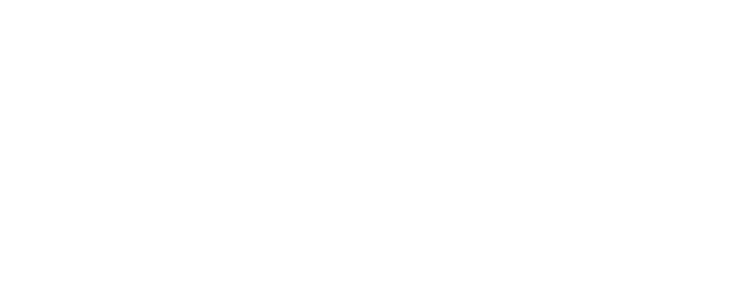
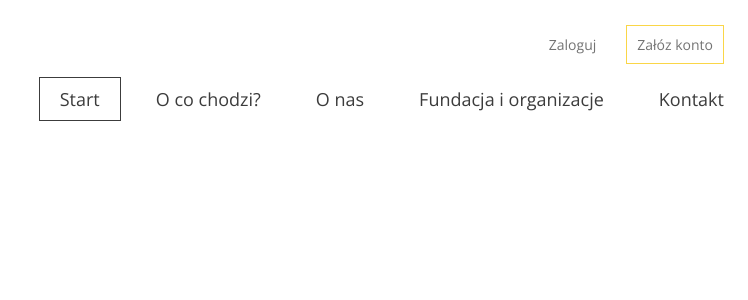
Before and after one commit to Anna-Bartkowiak/Centrum-fotowoltaika, a React (Create React App) app: page / in a window 1280 px wide. Shown: the top 300 px of the page, without its empty margins (532-1280 px from the left). Built offline with nearby package versions, Linux system fonts and the light colour scheme.

Commit message:
Styling  HomeNav, Router, React-Scroll

```diff
--- a/src/App.js
+++ b/src/App.js
@@ -5,21 +5,21 @@
 // import Register from './components/Register';
 import NotFound from './components/NotFound';
 import {
-  BrowserRouter,
+  BrowserRouter as Router,
   Switch,
   Route
 } from 'react-router-dom';
 
 export const App = () => {
   return (
-    <BrowserRouter>
+    <Router>
       <Switch>
-        <Route exact path=" /" component={Home}></Route>
+        <Route exact path="/" component={Home}></Route>
         {/* <Route path=" /login" component={Login}></Route>
         <Route path=" /register" component={Register}></Route> */}
         <Route component={NotFound}></Route>
       </Switch>
-    </BrowserRouter>
+    </Router>
   );
 }
 
--- a/src/components/HomeAboutUs.js
+++ b/src/components/HomeAboutUs.js
@@ -2,7 +2,7 @@
 
 export const HomeAboutUs = () => {
     return (
-        <div>
+        <div id='aboutUs'>
 
         </div>
     )
--- a/src/components/HomeContact.js
+++ b/src/components/HomeContact.js
@@ -3,9 +3,9 @@
 
 export const HomeContact = () => {
     return (
-        <>
+        <div id='contact'>
             {/* <Link to="/">Home</Link> */}
-        </>
+        </div>
     )
 }
 
--- a/src/components/HomeHeader.js
+++ b/src/components/HomeHeader.js
@@ -1,4 +1,4 @@
-import React from 'react'
+import React from 'react';
 
 export const HomeHeader = () => {
     return (
--- a/src/components/HomeHelpFundations.js
+++ b/src/components/HomeHelpFundations.js
@@ -2,7 +2,7 @@
 
 export const HomeHelpFundations = () => {
     return (
-        <div>
+        <div id='fund'>
 
         </div>
     )
--- a/src/components/HomeNav.js
+++ b/src/components/HomeNav.js
@@ -1,20 +1,82 @@
 import React from 'react';
+import { Link as LinkR } from 'react-router-dom';
+import { Link as NavLink } from 'react-scroll';
 
 export const HomeNav = () => {
     return (
         <nav className='nav'>
-            <div className='nav__buttons'>
-                <btn className='nav__btnLink'>Zaloguj</btn>
-                <btn className='nav__btnLink'>Załó konto</btn>
+            <div className='nav__navbarContainer'>
+                <div className='nav__buttons'>
+                    <div className='nav__btn'>
+                        <LinkR to="/login" className='nav__btnLinks'>Zaloguj</LinkR>
+                    </div>
+                    <div className='nav__btn'>
+                        <LinkR to="/register" className='nav__btnLinks nav__btnLinks--active'>Załóz konto</LinkR>
+                    </div>
+                </div>
+                <ul className='nav__menu'>
+                    <li className='nav__item'>
+                        <NavLink
+                            to="/"
+                            className='nav__links active'
+                            smooth={true}
+                            duration={500}
+                            spy={true}
+                            exact='true'
+                            offset={-80}>
+                            Start
+                        </NavLink>
+                    </li>
+                    <li className='nav__item'>
+                        <NavLink
+                            to='what'
+                            className='nav__links'
+                            smooth={true}
+                            duration={500}
+                            spy={true}
+                            exact='true'
+                            offset={-80}>
+                            O co chodzi?
+                        </NavLink>
+                    </li>
+                    <li className='nav__item'>
+                        <NavLink
+                            to='aboutUs'
+                            className='nav__links'
+                            smooth={true}
+                            duration={500}
+                            spy={true}
+                            exact='true'
+                            offset={-80}>
+                            O nas
+                        </NavLink>
+                    </li>
+                    <li className='nav__item'>
+                        <NavLink
+                            to='fund'
+                            className='nav__links'
+                            smooth={true}
+                            duration={500}
+                            spy={true}
+                            exact='true'
+                            offset={-80}>
+                            Fundacja i organizacje
+                        </NavLink>
+                    </li>
+                    <li className='nav__item'>
+                        <NavLink
+                            to='contact'
+                            className='nav__links'
+                            smooth={true}
+                            duration={500}
+                            spy={true}
+                            exact='true'
+                            offset={-80}>
+                            Kontakt
+                        </NavLink>
+                    </li>
+                </ul>
             </div>
-            <ul className='nav__list'>
-                <li className='nav__item'>Start</li>
-                <li className='nav__item'>O co chodzi?</li>
-                <li className='nav__item'>O nas</li>
-                <li className='nav__item'>Fundacja i organizacje</li>
-                <li className='nav__item'>Kontakt</li>
-            </ul>
-
         </nav>
     );
 };
--- a/src/components/HomeSimpleSteps.js
+++ b/src/components/HomeSimpleSteps.js
@@ -2,7 +2,7 @@
 
 export const HomeSimpleSteps = () => {
     return (
-        <div>
+        <div id="what">
 
         </div>
     )
--- a/src/components/NotFound.js
+++ b/src/components/NotFound.js
@@ -2,9 +2,7 @@
 
 export const NotFound = () => {
     return (
-        <div>
-
-        </div>
+        <h1>NOT FOUND</h1>
     )
 }
 
--- a/src/scss/layout/_nav.scss
+++ b/src/scss/layout/_nav.scss
@@ -1,21 +1,81 @@
 .nav {
     height: 13.2rem;
+    display: flex;
+    justify-content: center;
+    align-items: center;
+    position: sticky;
+    top: 0;
+    z-index: 10;
+
+    &__navbarContainer {
+        display: flex;
+        flex-direction: column;
+        align-items: flex-end;
+        z-index: 1;
+        width: 100%;
+        padding: 2.4rem;
+        max-width: 140rem;
+    }
 
 
     &__buttons {
-        color: $color-fonts-signin;
+        display: flex;
         font-size: 1.4rem;
     }
 
-    &__btnLink {
+    &__btn {
+        padding: 2.6rem 0;
 
+        &:first-child {
+            padding-right: 2rem;
+        }
     }
 
-    &__list {
-        font-size: 2.4rem;
+    &__btnLinks {
+        color: $color-fonts-signin;
+        padding: 0.9rem 1rem;
+        text-decoration: none;
+        cursor: pointer;
+
+        &--active {
+            border: 1px solid $color-secondary;
+        }
+
+        &:hover {
+            color: $color-decoration;
+            background: $color-secondary;
+            transition: 0.3s linear;
+        }
+    }
+
+    &__menu {
+        height: 4.2rem;
+        display: flex;
+        align-items: center;
+        list-style: none;
+        text-align: center;
+        margin-right: -3.5rem;
+        font-size: 1.8rem;
     }
 
     &__item {
+        padding-right: 1.5rem;
+    }
 
+    &__links {
+        padding: 0.9rem 2rem;
+        color: $color-fonts;
+        text-decoration: none;
+        cursor: pointer;
+
+        &:hover {
+            color: $color-primary;
+            background: $color-fonts;
+            transition: 0.3s linear;
+        }
     }
 }
+
+.active {
+    border: 1px solid $color-fonts;
+}
```
Also changed, not shown: 1 other file (tests, documents, lock files or other folders).
